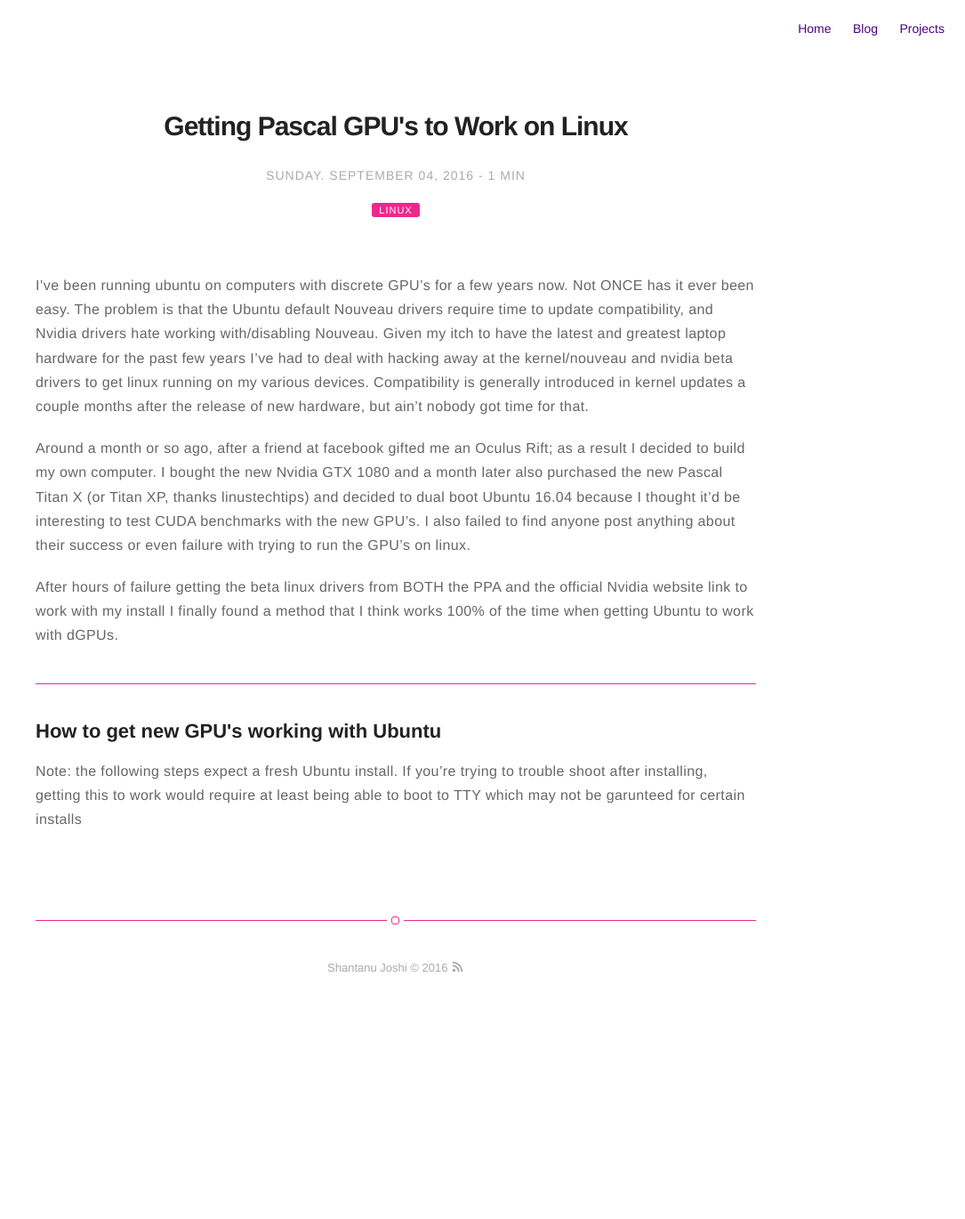
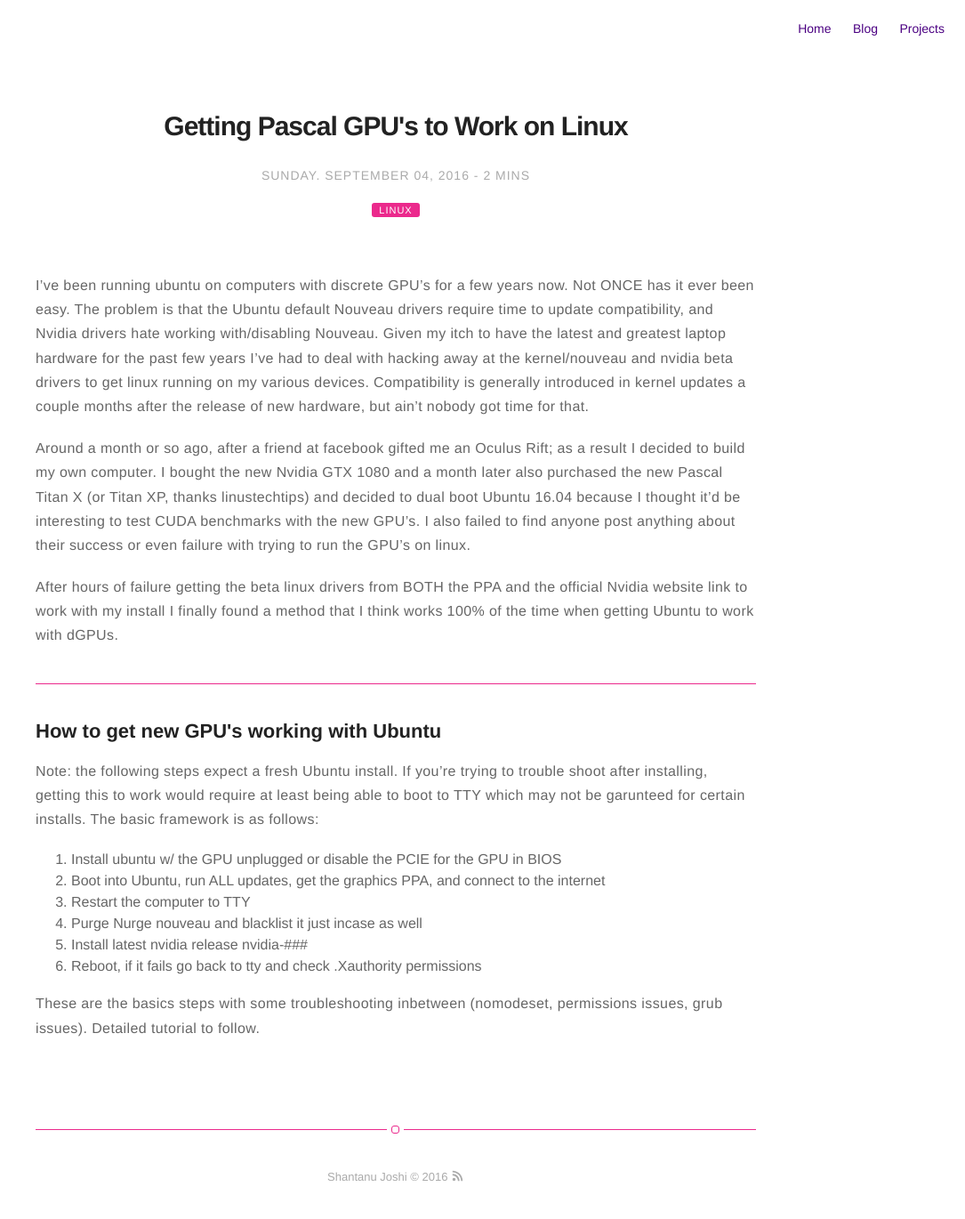
Before and after one commit to ShantanuJoshi/shantanujoshi.github.io, a Jekyll site: the page built from _posts/2016-09-04-nvidiabuntu.markdown, in a window 1280 px wide. Shown: the whole page at 89% size, without its empty margins (195-1280 px from the left). Built offline with Jekyll 4.4.1, drawn with Linux system fonts in a browser that asks for light colours; before the commit the page ends 1135 px from its top, so only the background shows below that.

Commit message:
fixed linux post

```diff
--- a/_posts/2016-07-30-first-post-readme.markdown
+++ b/_posts/2016-01-01-first-post-readme.markdown
@@ -1,7 +1,7 @@
 ---
 title: "First Post Readme"
 layout: post
-date: 2016-07-30 18:33
+date: 2016-01-01 00:00
 image:
 headerImage: false
 tag:
--- a/_posts/2016-09-04-nvidiabuntu.markdown
+++ b/_posts/2016-09-04-nvidiabuntu.markdown
@@ -22,4 +22,15 @@ After hours of failure getting the beta linux drivers from BOTH the PPA and the
 
 <hr>
 <h2> How to get new GPU's working with Ubuntu </h2>
-Note: the following steps expect a fresh Ubuntu install. If you're trying to trouble shoot after installing, getting this to work would require at least being able to boot to TTY which may not be garunteed for certain installs
+Note: the following steps expect a fresh Ubuntu install. If you're trying to trouble shoot after installing, getting this to work would require at least being able to boot to TTY which may not be garunteed for certain installs. The basic framework is as follows:
+
+<ol>
+<li> Install ubuntu w/ the GPU unplugged or disable the PCIE for the GPU in BIOS </li>
+<li> Boot into Ubuntu, run ALL updates, get the graphics PPA, and connect to the internet</li>
+<li> Restart the computer to TTY </li>
+<li> Purge Nurge nouveau and blacklist it just incase as well</li>
+<li> Install latest nvidia release nvidia-###</li>
+<li> Reboot, if it fails go back to tty and check .Xauthority permissions</li>
+</ol>
+
+These are the basics steps with some troubleshooting inbetween (nomodeset, permissions issues, grub issues). Detailed tutorial to follow.
```
Also changed, not shown: 8 other files.
